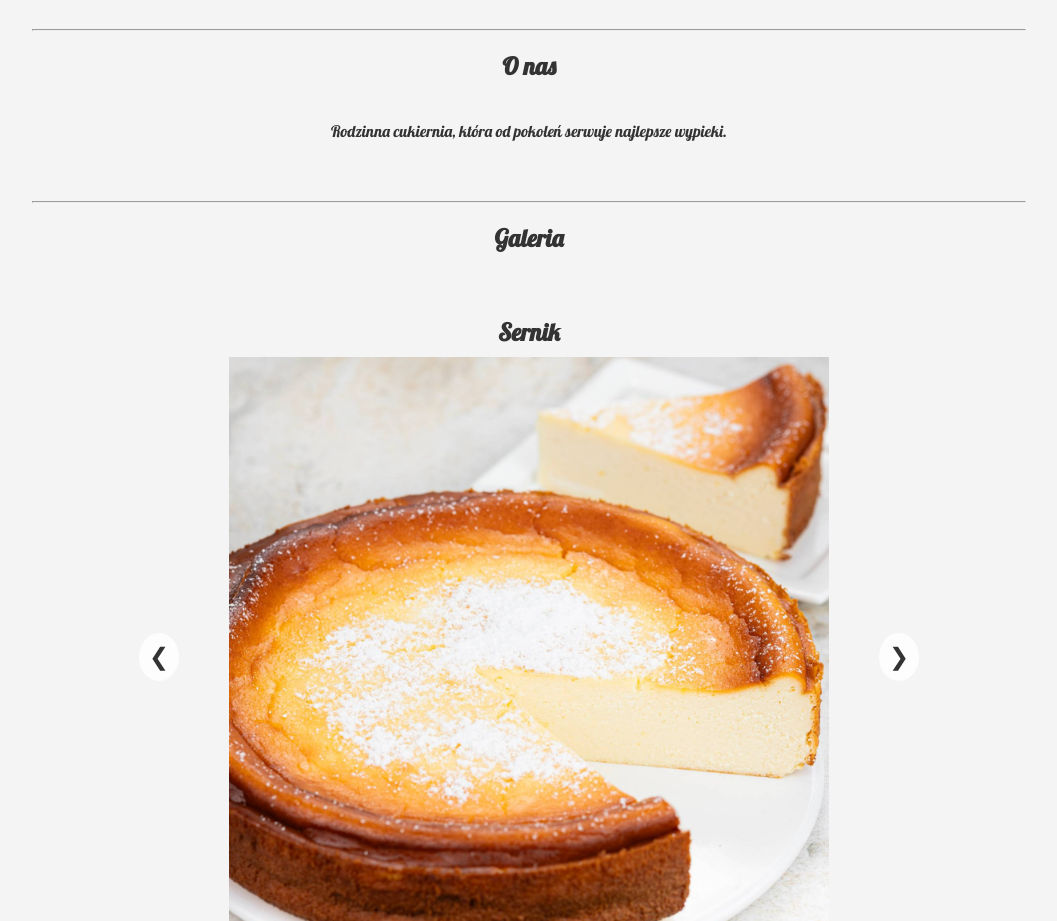
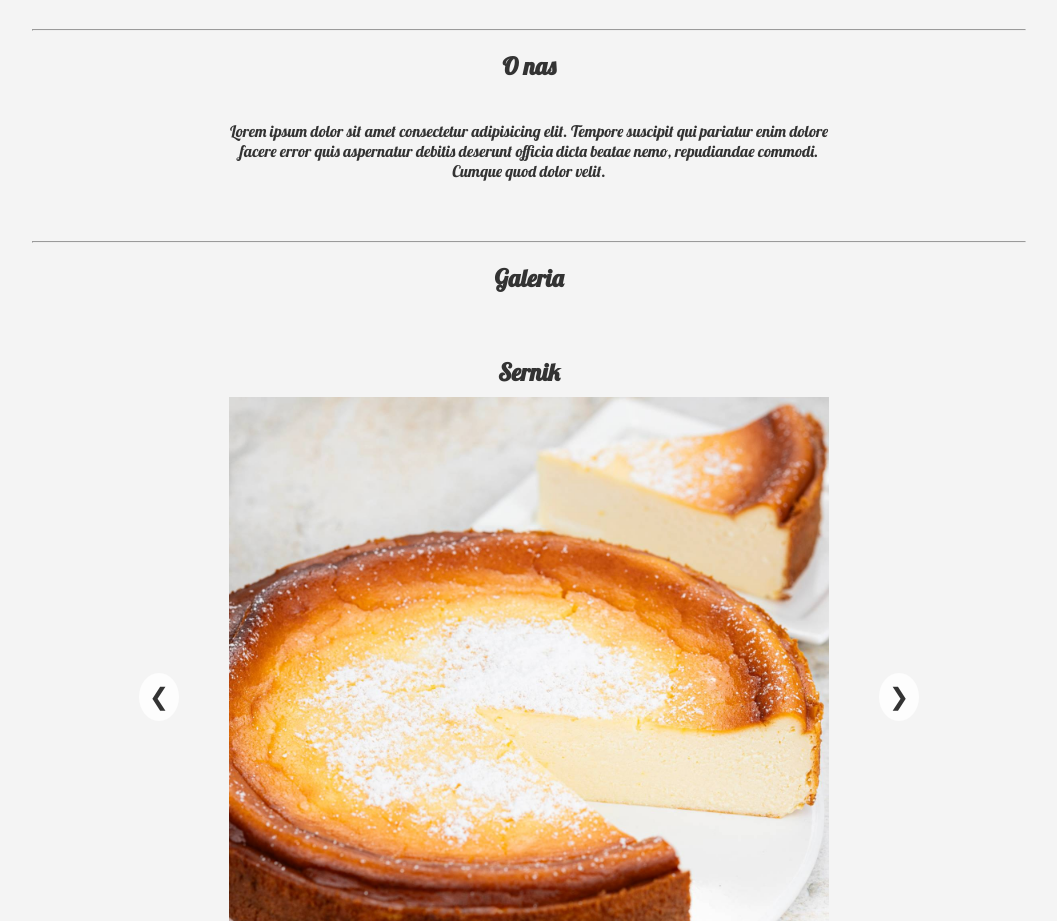
Before and after one commit to antekstt/szkola, a plain HTML site: page witryny/projekt-cukiernia/index.html in a window 1280 px wide. Shown: the part 829-1750 px from the top of the page, without its empty margins (111-1168 px from the left). Drawn offline with Linux system fonts and the light colour scheme.

Commit message:
poprawa zakladki o nas

```diff
--- a/witryny/projekt-cukiernia/index.html
+++ b/witryny/projekt-cukiernia/index.html
@@ -86,7 +86,7 @@
     <section id="onas">
         <hr style="color:black; width: 80%; margin: 0 auto;">
         <h2>O nas</h2>
-        <p>Rodzinna cukiernia, która od pokoleń serwuje najlepsze wypieki.</p>  <!-- opis cukierni -->
+        <p>Lorem ipsum dolor sit amet consectetur adipisicing elit. Tempore suscipit qui pariatur enim dolore facere error quis aspernatur debitis deserunt officia dicta beatae nemo, repudiandae commodi. Cumque quod dolor velit.</p>  <!-- opis cukierni -->
     </section>
 
     <section id="galeria">
```
